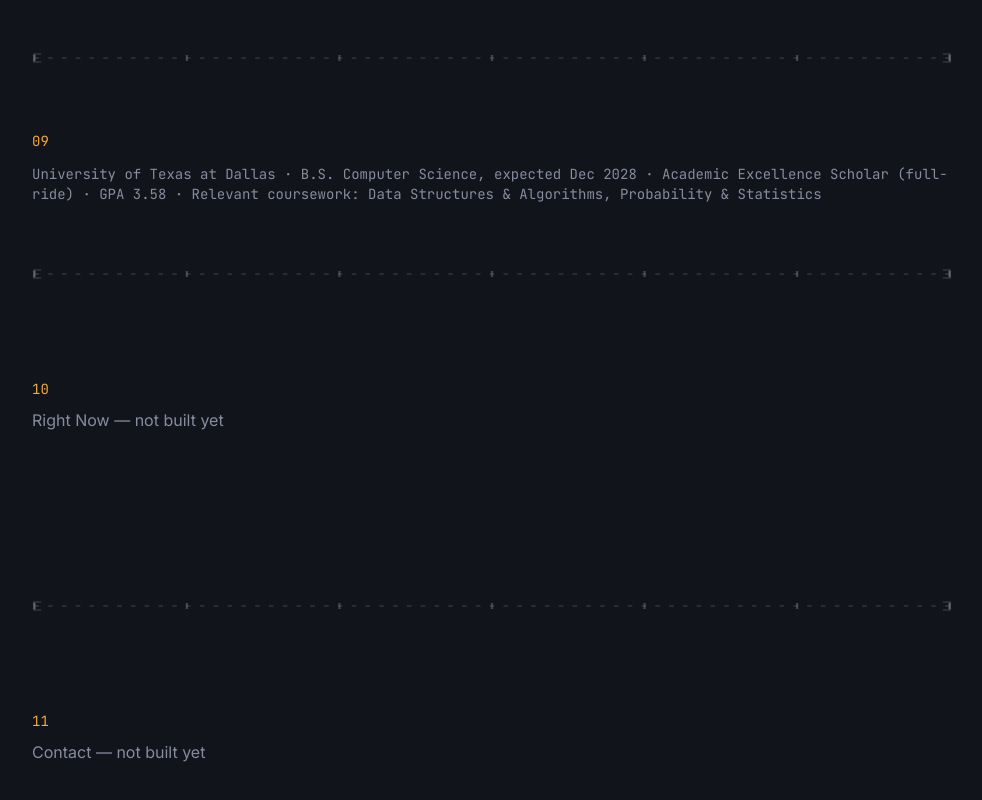
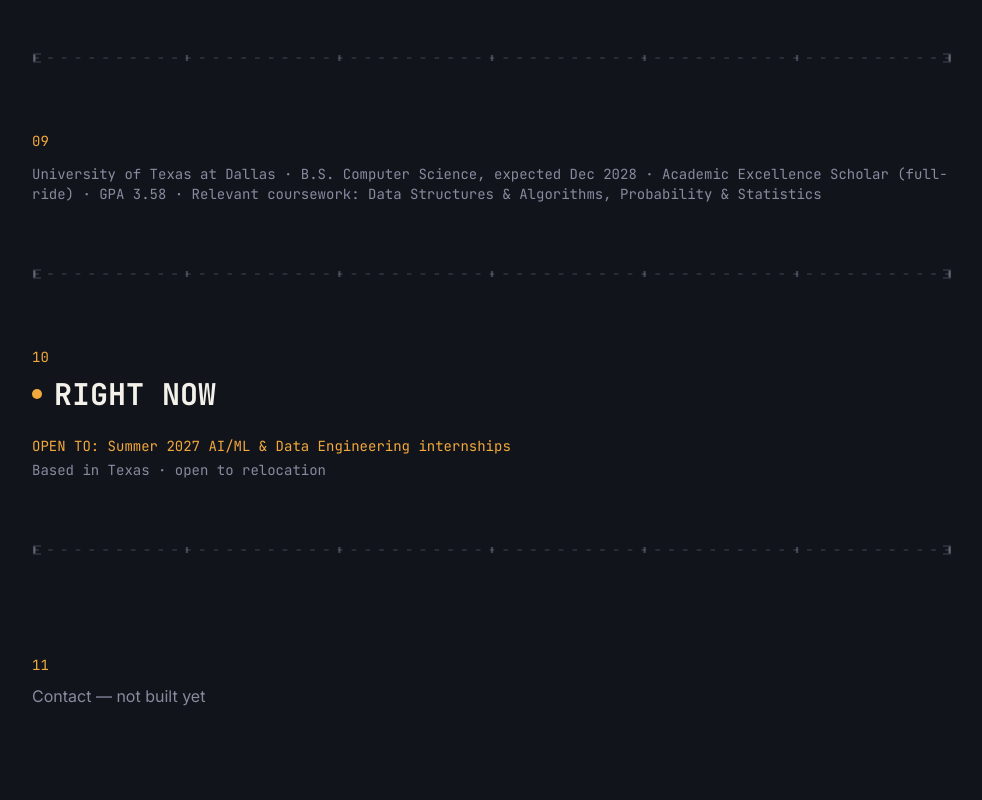
Before and after one commit to Sithranjan-Suresh/portfolio, a React (Vite) app: page / in a window 1280 px wide. Shown: the part 5646-6446 px from the top of the page, without its empty margins (176-1158 px from the left). Built offline with nearby package versions, Linux system fonts and the light colour scheme.

Commit message:
Build Currently Building + Availability section

```diff
--- a/src/App.jsx
+++ b/src/App.jsx
@@ -10,6 +10,7 @@ import OtherProjects from './sections/OtherProjects'
 import Skills from './sections/Skills'
 import About from './sections/About'
 import Education from './sections/Education'
+import CurrentlyBuilding from './sections/CurrentlyBuilding'
 import Placeholder from './sections/Placeholder'
 
 const builtSections = {
@@ -20,6 +21,7 @@ const builtSections = {
   skills: Skills,
   about: About,
   education: Education,
+  building: CurrentlyBuilding,
 }
 
 function App() {
--- /dev/null
+++ b/src/sections/CurrentlyBuilding.jsx
@@ -0,0 +1,29 @@
+// Set to a short description once something is actively in progress.
+// Per the content draft: leave this section's "Right now" line out entirely
+// while nothing is mid-build, rather than showing a fake placeholder.
+const currentlyBuilding = null
+
+function CurrentlyBuilding() {
+  return (
+    <section id="building" className="py-16">
+      <span className="font-mono text-signal-amber text-sm">10</span>
+      <h2 className="font-mono font-bold text-2xl sm:text-3xl mt-2 mb-6 flex items-center gap-3">
+        <span className="h-2.5 w-2.5 rounded-full bg-signal-amber" aria-hidden="true" />
+        RIGHT NOW
+      </h2>
+
+      {currentlyBuilding && (
+        <p className="text-primary/90 leading-relaxed mb-6">{currentlyBuilding}</p>
+      )}
+
+      <div className="font-mono text-sm space-y-1">
+        <p className="text-signal-amber">
+          OPEN TO: Summer 2027 AI/ML &amp; Data Engineering internships
+        </p>
+        <p className="text-muted">Based in Texas &middot; open to relocation</p>
+      </div>
+    </section>
+  )
+}
+
+export default CurrentlyBuilding
```
